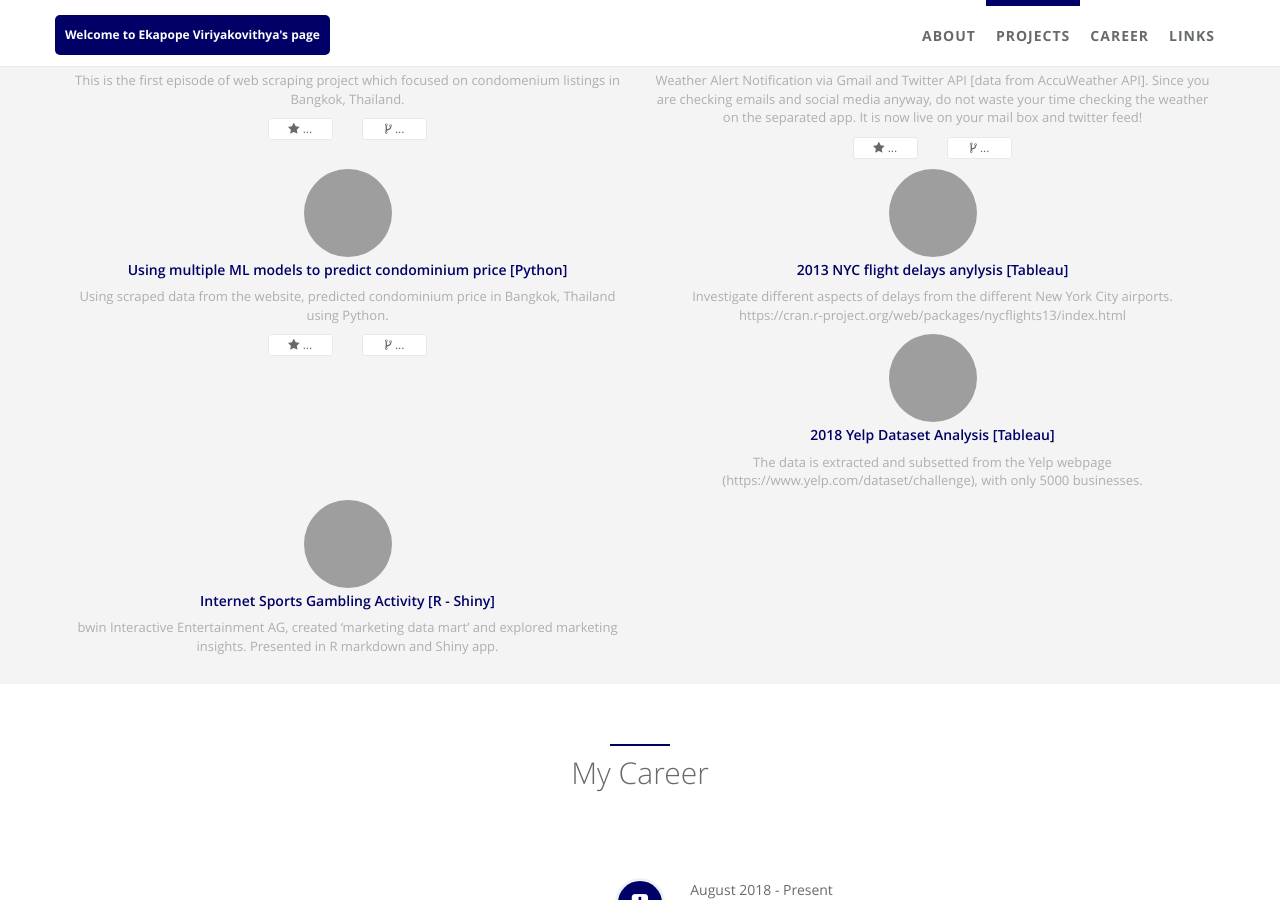
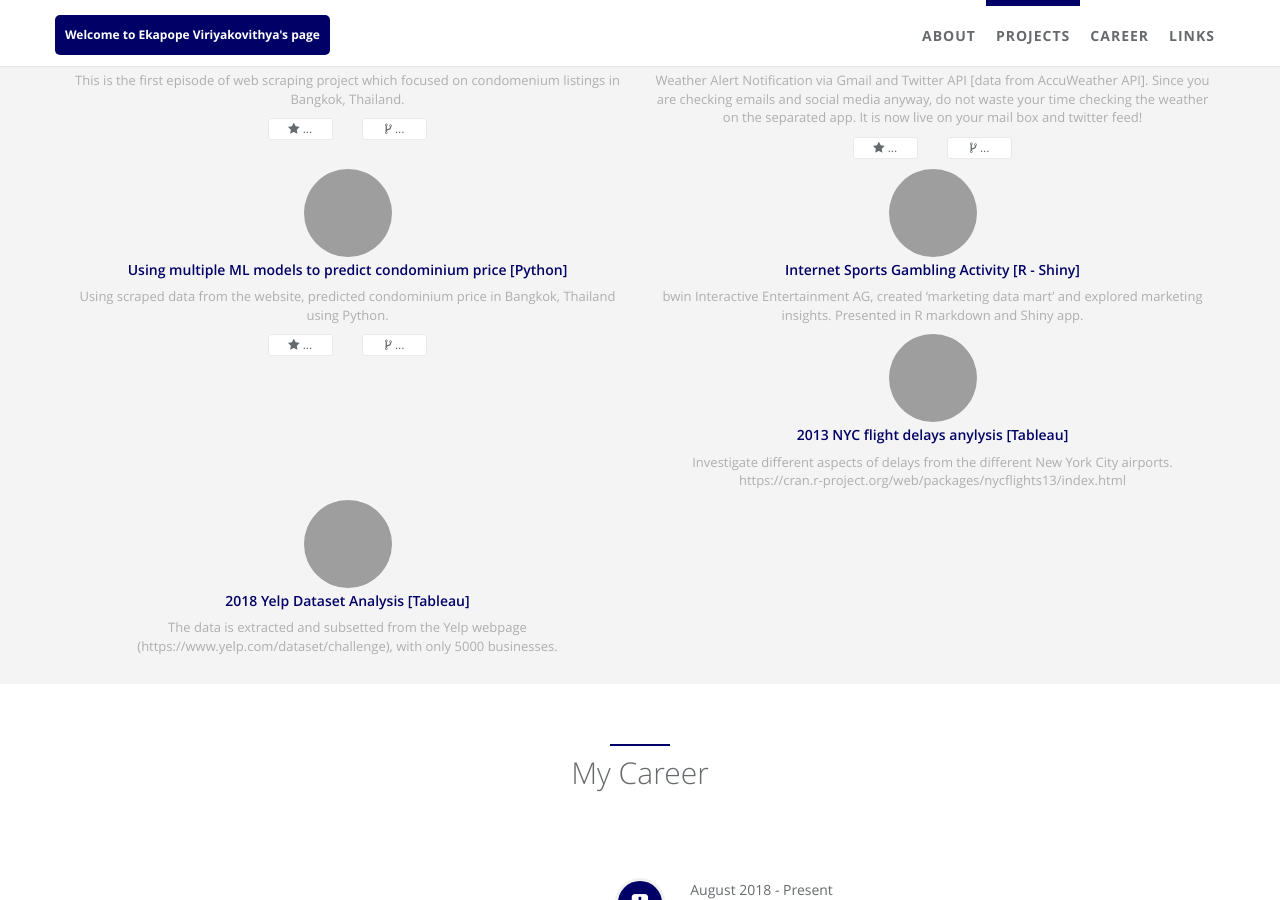
Before and after one commit to ekapope/ekapope.github.io, a Jekyll site: the page built from index.html, in a window 1280 px wide and 900 px high, scrolled down 1204 px, cut to the strip 0-900 px from the top of the window. Built offline with Jekyll 4.4.1, drawn with Linux system fonts in a browser that asks for light colours; part of the change alters nothing that is shown; grey boxes are pictures that could not be loaded.

```diff
--- a/_data/index/projects.yml
+++ b/_data/index/projects.yml
@@ -30,6 +30,12 @@
   img: https://www.azernews.az/media/pictures/housing-prices-420x0.jpg
   desc: Using scraped data from the website, predicted condominium price in Bangkok, Thailand using Python.
 
+- name: Internet Sports Gambling Activity [R - Shiny]
+  i18n:
+  url: https://ekapopev.shinyapps.io/Open-Source-Group-11/
+  img: https://amp.businessinsider.com/images/55a89cf42acae732118b73ee-750-563.jpg
+  desc: bwin Interactive Entertainment AG, created ‘marketing data mart’ and  explored marketing insights. Presented in R markdown and Shiny app.
+
 - name: 2013 NYC flight delays anylysis [Tableau]
   i18n:
   url: https://public.tableau.com/profile/ekapope#!/vizhome/20181207_Yelp_Assignment_Ekapope_Viriyakovithya_1024x768/YelpDatasetAnalysisEkapopeViriyakovithya
@@ -42,11 +48,6 @@
   img: https://s3-media2.fl.yelpcdn.com/assets/srv0/yelp_large_assets/19f90cad684f/assets/img/brand_guidelines/Yelp_RGB_fullcolor_outline.png
   desc: The data is extracted and subsetted from the Yelp webpage (https://www.yelp.com/dataset/challenge), with only 5000 businesses.
 
-- name: Internet Sports Gambling Activity [R - Shiny]
-  i18n:
-  url: https://ekapopev.shinyapps.io/Open-Source-Group-11/
-  img: https://amp.businessinsider.com/images/55a89cf42acae732118b73ee-750-563.jpg
-  desc: bwin Interactive Entertainment AG, created ‘marketing data mart’ and  explored marketing insights. Presented in R markdown and Shiny app.
 
 #- name: Python
 #  i18n: cpython
```
